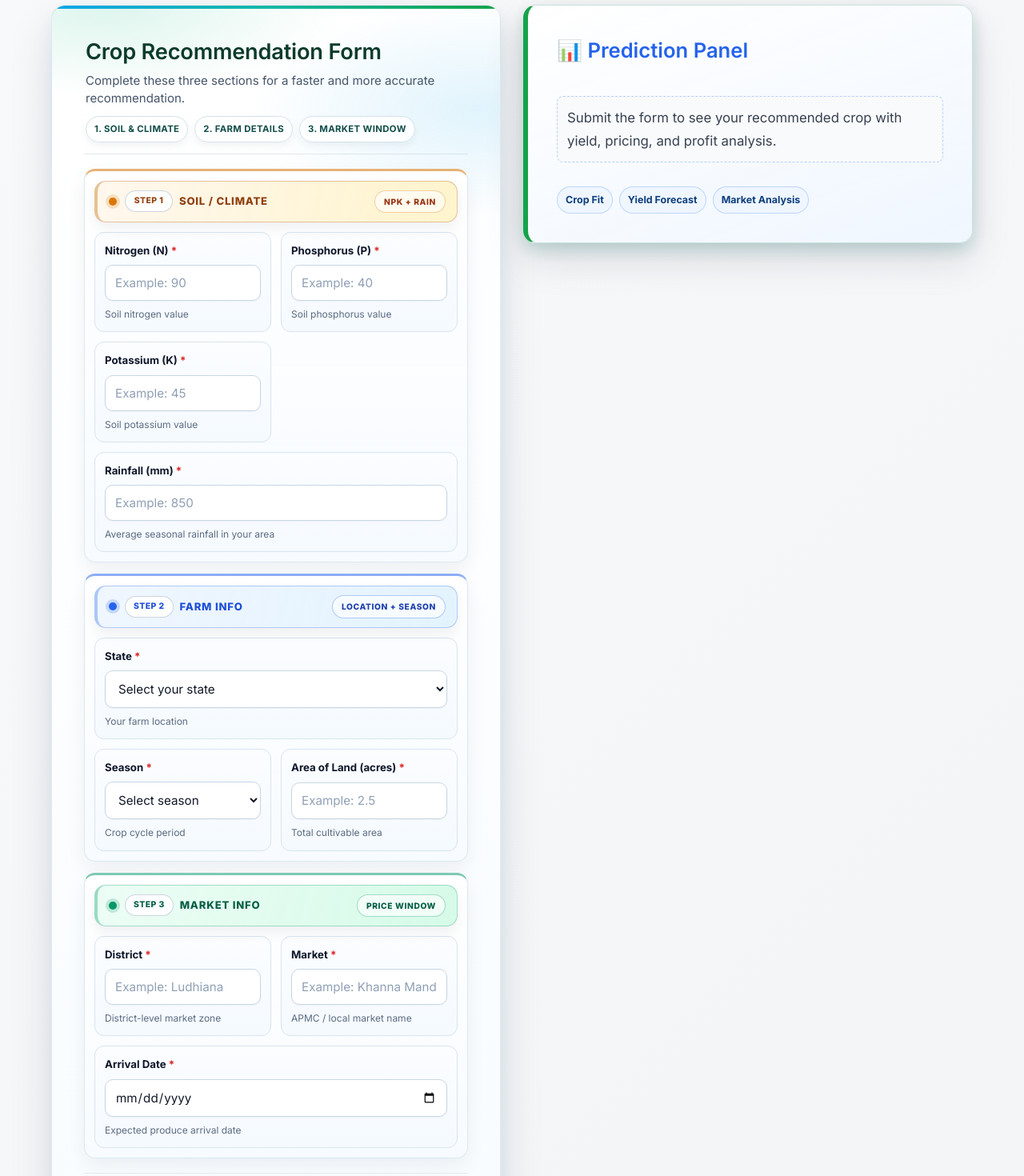
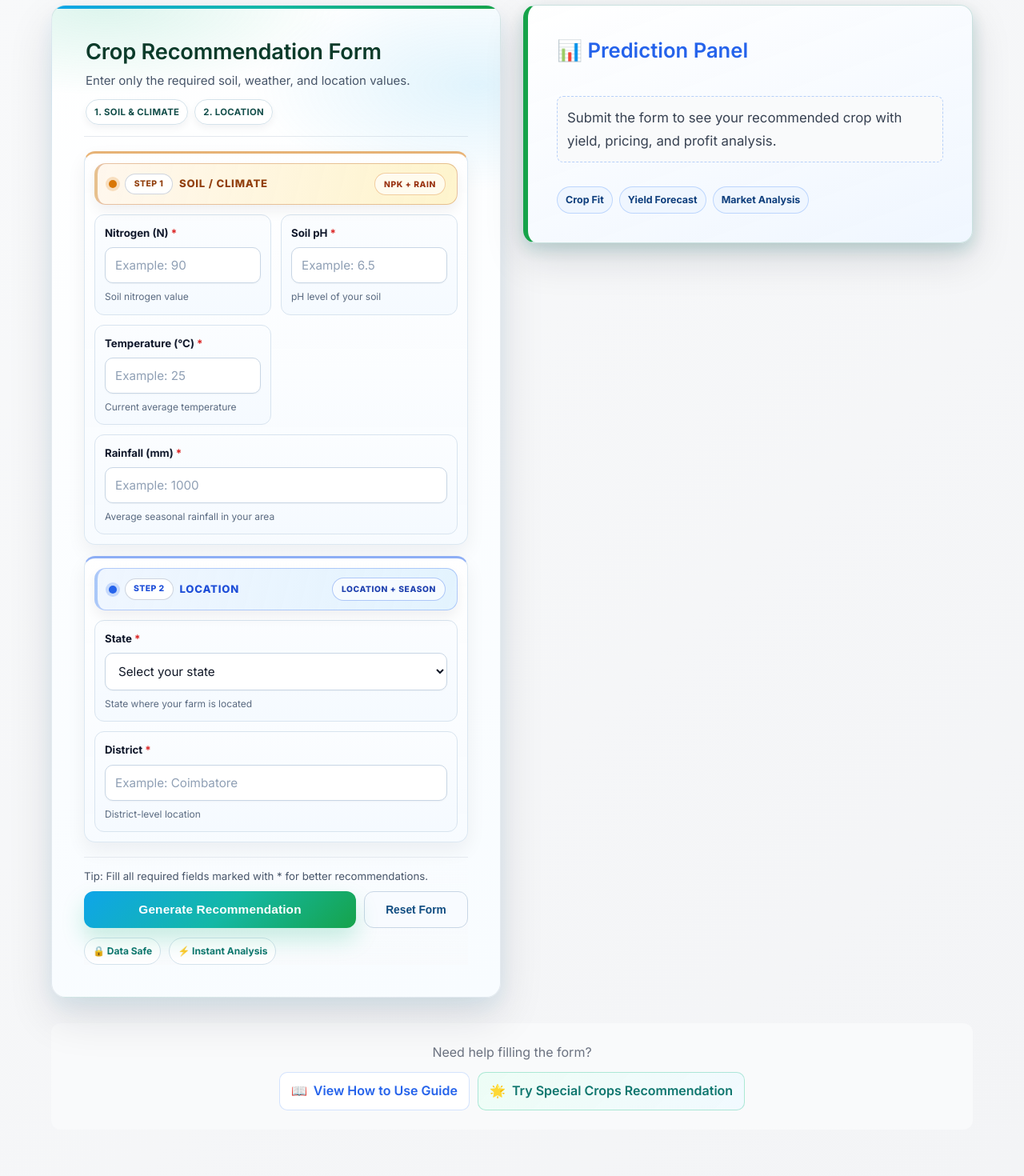
Before and after one commit to AdityaRaj-03/-Export-Oriented-Indian-Agro-Value-Optimization-System, a React (Vite) app: page /recommend in a window 1280 px wide. Shown: the part 700-2170 px from the top of the page at 80% size. Built offline with nearby package versions, Linux system fonts and the light colour scheme.

Commit message:
crop page

```diff
--- a/src/components/CropForm.jsx
+++ b/src/components/CropForm.jsx
@@ -2,17 +2,12 @@ import { useState } from "react";
 
 function CropForm({ onPredict, onReset, isPredicting }) {
   const [nitrogen, setNitrogen] = useState("");
-  const [phosphorus, setPhosphorus] = useState("");
-  const [potassium, setPotassium] = useState("");
+  const [soilPh, setSoilPh] = useState("");
+  const [temperature, setTemperature] = useState("");
   const [rainfall, setRainfall] = useState("");
 
   const [stateName, setStateName] = useState("");
-  const [season, setSeason] = useState("");
-  const [areaOfLand, setAreaOfLand] = useState("");
-
   const [district, setDistrict] = useState("");
-  const [market, setMarket] = useState("");
-  const [arrivalDate, setArrivalDate] = useState("");
 
   function handleSubmit(e) {
     e.preventDefault();
@@ -20,32 +15,23 @@ function CropForm({ onPredict, onReset, isPredicting }) {
     if (isPredicting) return;
 
     onPredict({
-      nitrogen,
-      phosphorus,
-      potassium,
-      rainfall,
+      N: nitrogen,
+      Soil_pH: soilPh,
+      Temperature: temperature,
+      Rainfall: rainfall,
       state: stateName,
-      season,
-      areaOfLand,
-      district,
-      market,
-      arrivalDate
+      district
     });
   }
 
   function handleReset() {
     setNitrogen("");
-    setPhosphorus("");
-    setPotassium("");
+    setSoilPh("");
+    setTemperature("");
     setRainfall("");
 
     setStateName("");
-    setSeason("");
-    setAreaOfLand("");
-
     setDistrict("");
-    setMarket("");
-    setArrivalDate("");
 
     if (onReset) onReset();
   }
@@ -54,11 +40,10 @@ function CropForm({ onPredict, onReset, isPredicting }) {
     <form className={`crop-smart-form clean-form ${isPredicting ? "is-loading" : ""}`} onSubmit={handleSubmit}>
       <div className="crop-form-header">
         <h2>Crop Recommendation Form</h2>
-        <p>Complete these three sections for a faster and more accurate recommendation.</p>
+        <p>Enter only the required soil, weather, and location values.</p>
         <div className="crop-form-badges">
           <span>1. Soil & Climate</span>
-          <span>2. Farm Details</span>
-          <span>3. Market Window</span>
+          <span>2. Location</span>
         </div>
       </div>
 
@@ -83,31 +68,34 @@ function CropForm({ onPredict, onReset, isPredicting }) {
           </label>
 
           <label className="simple-field">
-            <span className="simple-label">Phosphorus (P) <em>*</em></span>
+            <span className="simple-label">Soil pH <em>*</em></span>
             <input
               type="number"
               min="0"
-              inputMode="numeric"
-              placeholder="Example: 40"
-              value={phosphorus}
-              onChange={(e) => setPhosphorus(e.target.value)}
+              max="14"
+              step="0.1"
+              inputMode="decimal"
+              placeholder="Example: 6.5"
+              value={soilPh}
+              onChange={(e) => setSoilPh(e.target.value)}
               required
             />
-            <small className="simple-help">Soil phosphorus value</small>
+            <small className="simple-help">pH level of your soil</small>
           </label>
 
           <label className="simple-field">
-            <span className="simple-label">Potassium (K) <em>*</em></span>
+            <span className="simple-label">Temperature (°C) <em>*</em></span>
             <input
               type="number"
-              min="0"
+              min="-10"
+              max="60"
               inputMode="numeric"
-              placeholder="Example: 45"
-              value={potassium}
-              onChange={(e) => setPotassium(e.target.value)}
+              placeholder="Example: 25"
+              value={temperature}
+              onChange={(e) => setTemperature(e.target.value)}
               required
             />
-            <small className="simple-help">Soil potassium value</small>
+            <small className="simple-help">Current average temperature</small>
           </label>
 
           <label className="simple-field field-wide">
@@ -116,7 +104,7 @@ function CropForm({ onPredict, onReset, isPredicting }) {
               type="number"
               min="0"
               inputMode="numeric"
-              placeholder="Example: 850"
+              placeholder="Example: 1000"
               value={rainfall}
               onChange={(e) => setRainfall(e.target.value)}
               required
@@ -129,7 +117,7 @@ function CropForm({ onPredict, onReset, isPredicting }) {
       <section className="crop-form-section">
         <div className="crop-input-section-title section-farm">
           <span className="section-step">Step 2</span>
-          <span>Farm Info</span>
+          <span>Location</span>
         </div>
         <div className="crop-input-grid simple-grid">
           <label className="simple-field field-wide">
@@ -143,76 +131,19 @@ function CropForm({ onPredict, onReset, isPredicting }) {
               <option>Karnataka</option>
               <option>Tamil Nadu</option>
             </select>
-            <small className="simple-help">Your farm location</small>
+            <small className="simple-help">State where your farm is located</small>
           </label>
 
-          <label className="simple-field">
-            <span className="simple-label">Season <em>*</em></span>
-            <select value={season} onChange={(e) => setSeason(e.target.value)} required>
-              <option value="">Select season</option>
-              <option>Kharif</option>
-              <option>Rabi</option>
-              <option>Zaid</option>
-            </select>
-            <small className="simple-help">Crop cycle period</small>
-          </label>
-
-          <label className="simple-field">
-            <span className="simple-label">Area of Land (acres) <em>*</em></span>
-            <input
-              type="number"
-              min="0"
-              step="0.01"
-              inputMode="decimal"
-              placeholder="Example: 2.5"
-              value={areaOfLand}
-              onChange={(e) => setAreaOfLand(e.target.value)}
-              required
-            />
-            <small className="simple-help">Total cultivable area</small>
-          </label>
-        </div>
-      </section>
-
-      <section className="crop-form-section">
-        <div className="crop-input-section-title section-market">
-          <span className="section-step">Step 3</span>
-          <span>Market Info</span>
-        </div>
-        <div className="crop-input-grid simple-grid">
-          <label className="simple-field">
+          <label className="simple-field field-wide">
             <span className="simple-label">District <em>*</em></span>
             <input
               type="text"
-              placeholder="Example: Ludhiana"
+              placeholder="Example: Coimbatore"
               value={district}
               onChange={(e) => setDistrict(e.target.value)}
               required
             />
-            <small className="simple-help">District-level market zone</small>
-          </label>
-
-          <label className="simple-field">
-            <span className="simple-label">Market <em>*</em></span>
-            <input
-              type="text"
-              placeholder="Example: Khanna Mandi"
-              value={market}
-              onChange={(e) => setMarket(e.target.value)}
-              required
-            />
-            <small className="simple-help">APMC / local market name</small>
-          </label>
-
-          <label className="simple-field field-wide">
-            <span className="simple-label">Arrival Date <em>*</em></span>
-            <input
-              type="date"
-              value={arrivalDate}
-              onChange={(e) => setArrivalDate(e.target.value)}
-              required
-            />
-            <small className="simple-help">Expected produce arrival date</small>
+            <small className="simple-help">District-level location</small>
           </label>
         </div>
       </section>
--- a/src/data/dummyLogic.js
+++ b/src/data/dummyLogic.js
@@ -1,94 +1,90 @@
 export function predictCrop(input) {
-  const nitrogen = Number(input.nitrogen);
-  const phosphorus = Number(input.phosphorus);
-  const potassium = Number(input.potassium);
-  const rainfall = Number(input.rainfall);
-  const areaOfLand = Number(input.areaOfLand);
-  const season = input.season;
-  const district = input.district || "Unknown Region";
+  const nitrogen = Number(input.N ?? input.nitrogen ?? 0);
+  const soilPh = Number(input.Soil_pH ?? input.soilPh ?? 7);
+  const temperature = Number(input.Temperature ?? input.temperature ?? 25);
+  const rainfall = Number(input.Rainfall ?? input.rainfall ?? 0);
+  const state = input.state || "Unknown State";
+  const district = input.district || "Unknown District";
 
-  const nutrientScore = nitrogen + phosphorus + potassium;
+  const phBalance = Math.max(0, 1 - Math.abs(soilPh - 6.5) / 3);
+  const climateScore = Math.min(100, (rainfall / 1400) * 50 + ((40 - Math.abs(temperature - 26)) / 40) * 50);
+  const nutrientScore = Math.min(100, (nitrogen / 150) * 100);
 
-  // Base yield calculation (tons per acre)
-  let cropYield = 2.5 + (nutrientScore / 100) * 0.8 + (rainfall / 1000) * 2 + Math.random() * 1.5;
-  cropYield = Math.max(1.5, Math.min(15, cropYield)); // Clamp between 1.5 and 15
-  const adjustedYield = (cropYield * areaOfLand).toFixed(2);
+  // Estimate yield in tons based on nutrient strength and climate suitability.
+  let cropYield =
+    2.2 +
+    nutrientScore * 0.03 +
+    phBalance * 1.5 +
+    (Math.max(0, 100 - Math.abs(temperature - 26) * 4) / 100) * 1.2 +
+    (Math.min(1200, rainfall) / 1200) * 1.8 +
+    Math.random() * 0.8;
+  cropYield = Math.max(1.2, Math.min(12, cropYield));
+  const adjustedYield = cropYield.toFixed(2);
 
-  // Crop selection and pricing
-  let crop, exportScore, riskScore, exportCountry, mktPrice, expPrice;
+  let crop;
+  let riskScore;
+  let exportCountry;
+  let mktPrice;
+  let expPrice;
 
-  if (
-    season === "Kharif" &&
-    rainfall >= 900 &&
-    nutrientScore >= 180 &&
-    areaOfLand >= 1
-  ) {
-    crop = "Sugarcane";
-    exportScore = "High";
-    riskScore = "Medium";
-    exportCountry = "Brazil, India";
-    mktPrice = 3200 + Math.random() * 800;
-    expPrice = 4800 + Math.random() * 1200;
-  } else if (
-    season === "Rabi" &&
-    rainfall >= 600 && rainfall < 900 &&
-    nutrientScore >= 130
-  ) {
+  if (rainfall >= 900 && rainfall <= 1500 && temperature >= 22 && temperature <= 32 && soilPh >= 5.5 && soilPh <= 7.2 && nitrogen >= 75) {
     crop = "Rice";
-    exportScore = "High";
     riskScore = "Low";
     exportCountry = "UAE, Saudi Arabia";
-    mktPrice = 800 + Math.random() * 400;
-    expPrice = 1200 + Math.random() * 600;
-  } else if (
-    season === "Kharif" &&
-    rainfall < 600 &&
-    nutrientScore < 130
-  ) {
+    mktPrice = 2100 + Math.random() * 500;
+    expPrice = 2900 + Math.random() * 700;
+  } else if (rainfall >= 600 && rainfall <= 1300 && temperature >= 20 && temperature <= 35 && soilPh >= 5.8 && soilPh <= 7.8 && nitrogen >= 80) {
+    crop = "Sugarcane";
+    riskScore = "Medium";
+    exportCountry = "Indonesia, Bangladesh";
+    mktPrice = 3200 + Math.random() * 700;
+    expPrice = 4700 + Math.random() * 1200;
+  } else if (rainfall >= 450 && rainfall <= 900 && temperature >= 15 && temperature <= 28 && soilPh >= 6 && soilPh <= 7.5) {
+    crop = "Wheat";
+    riskScore = "Low";
+    exportCountry = "Nepal, Bangladesh";
+    mktPrice = 2500 + Math.random() * 550;
+    expPrice = 3400 + Math.random() * 700;
+  } else if (rainfall < 700 && temperature >= 24) {
     crop = "Millet";
-    exportScore = "Medium";
     riskScore = "Low";
     exportCountry = "UAE, Germany";
-    mktPrice = 850 + Math.random() * 350;
-    expPrice = 4500 + Math.random() * 1000;
-  } else if (season === "Zaid") {
+    mktPrice = 1800 + Math.random() * 450;
+    expPrice = 3900 + Math.random() * 900;
+  } else {
     crop = "Cotton";
-    exportScore = "High";
     riskScore = "Medium";
     exportCountry = "Vietnam, China";
-    mktPrice = 5500 + Math.random() * 1500;
-    expPrice = 6800 + Math.random() * 1800;
-  } else {
-    crop = "Wheat";
-    exportScore = "Medium";
-    riskScore = "Medium";
-    exportCountry = "Bangladesh, Nepal";
-    mktPrice = 2500 + Math.random() * 700;
-    expPrice = 3500 + Math.random() * 900;
+    mktPrice = 5200 + Math.random() * 1200;
+    expPrice = 6400 + Math.random() * 1600;
   }
 
   mktPrice = Math.round(mktPrice);
   expPrice = Math.round(expPrice);
 
-  // Calculate actual export potential score (0-100) based on inputs
+  const locationBoost = state === "Tamil Nadu" || district === "Coimbatore" ? 5 : 0;
+
+  // Calculate actual export potential score (0-100) based on current inputs
   const exportPotentialScore = Math.min(100, Math.max(0,
-    (nutrientScore / 300) * 35 +          // 35 points from nutrient quality
-    (rainfall / 1200) * 25 +              // 25 points from rainfall
-    (areaOfLand / 2) * 20 +              // 20 points from land area
-    (mktPrice / 8000) * 20                // 20 points from market demand
+    nutrientScore * 0.35 +
+    climateScore * 0.35 +
+    phBalance * 20 +
+    (mktPrice / 8000) * 10 +
+    locationBoost
   ));
 
-  // Calculate risk safety score (0-100) based on inputs - inverse of loss risk
+  // Calculate risk safety score (0-100) based on environment balance.
   const riskSafetyScore = Math.min(100, Math.max(0,
-    85 - (Math.abs(nutrientScore - 200) / 300) * 30 +  // Penalize imbalanced nutrients
-    Math.min(30, (rainfall / 1000) * 20) +             // More rainfall = safer
-    (areaOfLand > 1 ? 15 : 5)                          // Larger farms are safer
+    80 - Math.abs(soilPh - 6.5) * 10 +
+    Math.min(20, rainfall / 80) +
+    Math.max(0, 18 - Math.abs(temperature - 27) * 2) +
+    Math.min(15, nitrogen / 10)
   ));
 
   // Revenue calculations
   const totalProduction = parseFloat(adjustedYield);
-  const localMarketRevenue = Math.round(totalProduction * 0.7 * mktPrice);
-  const exportMarketRevenue = Math.round(totalProduction * 0.3 * expPrice);
+  const localMarketRevenue = Math.round(totalProduction * 0.65 * mktPrice);
+  const exportMarketRevenue = Math.round(totalProduction * 0.35 * expPrice);
 
   // Loss calculations (based on crop type and risk)
   const localMarketLoss = Math.round(
```
